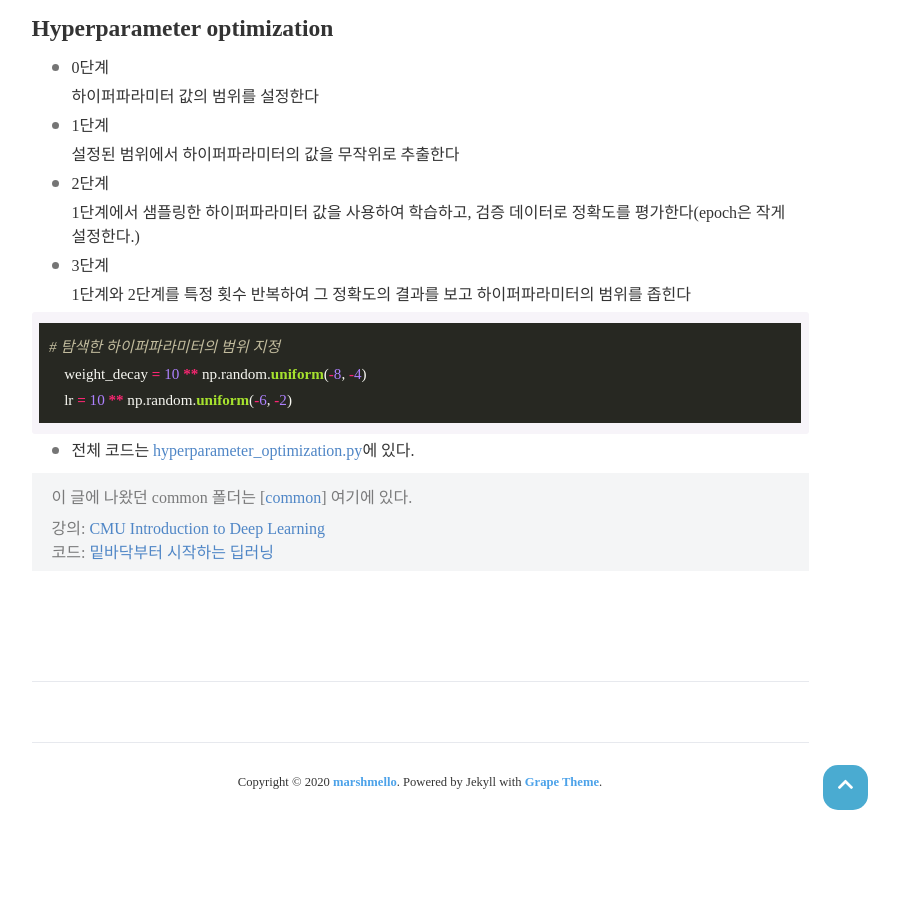
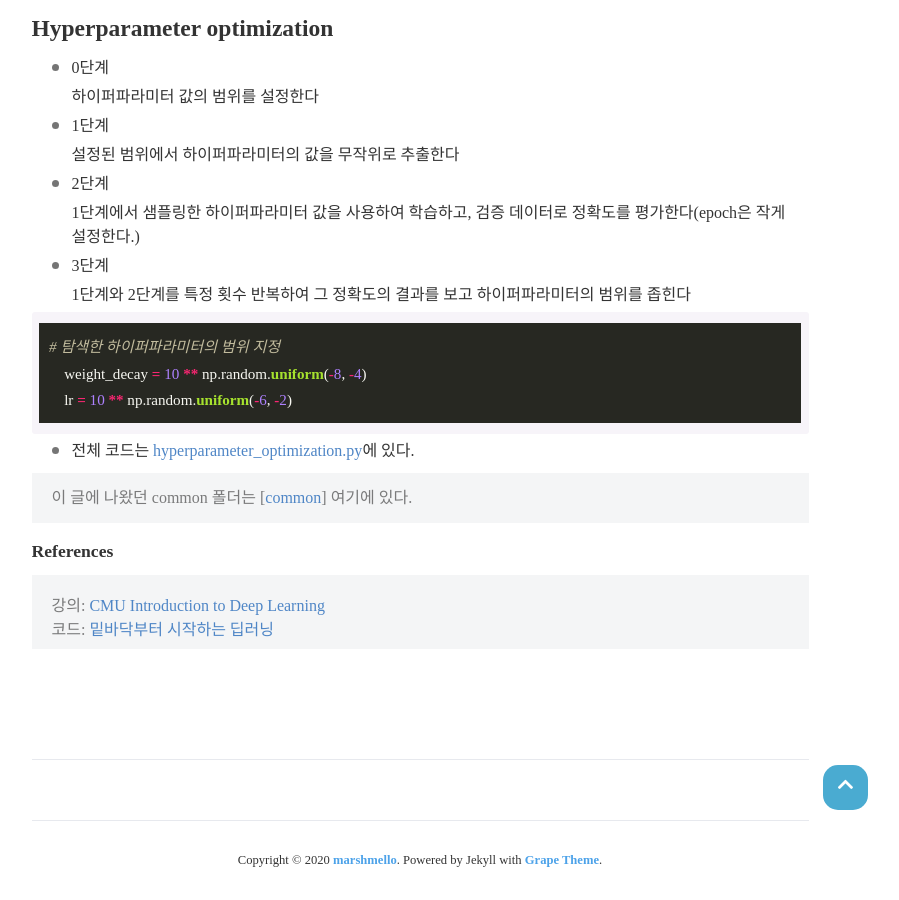
Before and after one commit to Marshmellowon/marshmellowon.github.io, a Jekyll site: the page built from _posts/2021-02-13-TAVE_Research5.md, in a window 1280 px wide and 900 px high, scrolled down 11766 px. Shown: the whole window, without its empty margins (220-1119 px from the left). Built offline with Jekyll 4.4.1, drawn with Linux system fonts in a browser that asks for light colours; nearby versions of some CDN libraries; some web fonts are replaced; formulas are drawn with MathJax 3; comment, search, counter and statistics services are not loaded; before the commit the page ends 12588 px from its top, so only the background shows below that.

Commit message:
amend post

```diff
--- a/_posts/2021-02-13-TAVE_Research5.md
+++ b/_posts/2021-02-13-TAVE_Research5.md
@@ -441,5 +441,8 @@ t_train = t_train[validation_num:]
 - 전체 코드는 [hyperparameter_optimization.py](https://github.com/Marshmellowon/DeepLearning_from_Scratch_TAVEr/blob/master/lec7_lec8/hyperparameter_optimization.py)에 있다.
 
 > 이 글에 나왔던 common 폴더는 \[[common](https://github.com/Marshmellowon/DeepLearning_from_Scratch_TAVEr/tree/master/common)] 여기에 있다.
+
+###### References
+
 > <sub>강의: [CMU Introduction to Deep Learning](https://deeplearning.cs.cmu.edu/F20/index.html)</sub>
 > <sub>코드: [밑바닥부터 시작하는 딥러닝](https://www.hanbit.co.kr/store/books/look.php?p_code=B8475831198)</sub>
```
